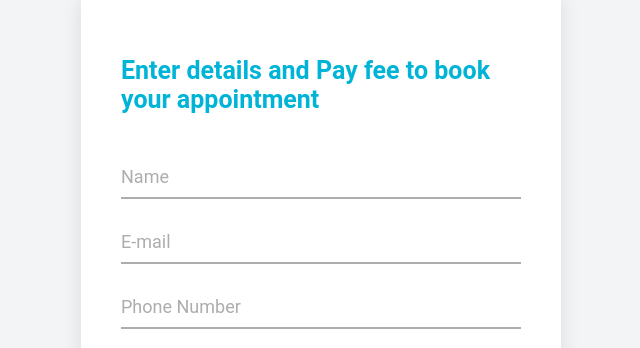
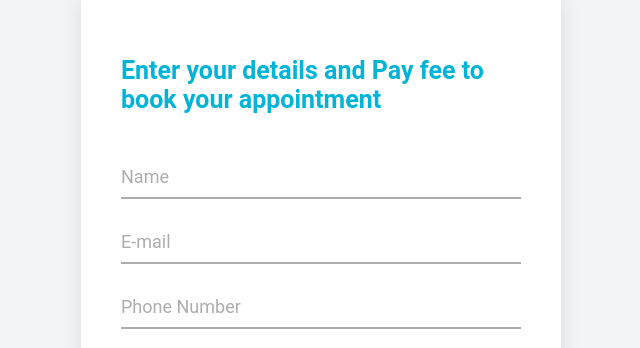
Before and after one commit to aayushman101/AnandDental, a plain HTML site: page detail.html in a window 1280 px wide. Shown: the top 348 px of the page, without its empty margins (319-959 px from the left). Drawn offline with Linux system fonts and the light colour scheme.

Commit message:
Update detail.html

```diff
--- a/detail.html
+++ b/detail.html
@@ -6,7 +6,7 @@
     <body>
         <div class="box">
             <div class="form">
-                <h2>Enter details and Pay fee to book your appointment</h2>
+                <h2>Enter your details and Pay fee to book your appointment</h2>
                 <form>
                     <div class="inputbox">
                         <input type="text" value="" id="Name" required>
```
